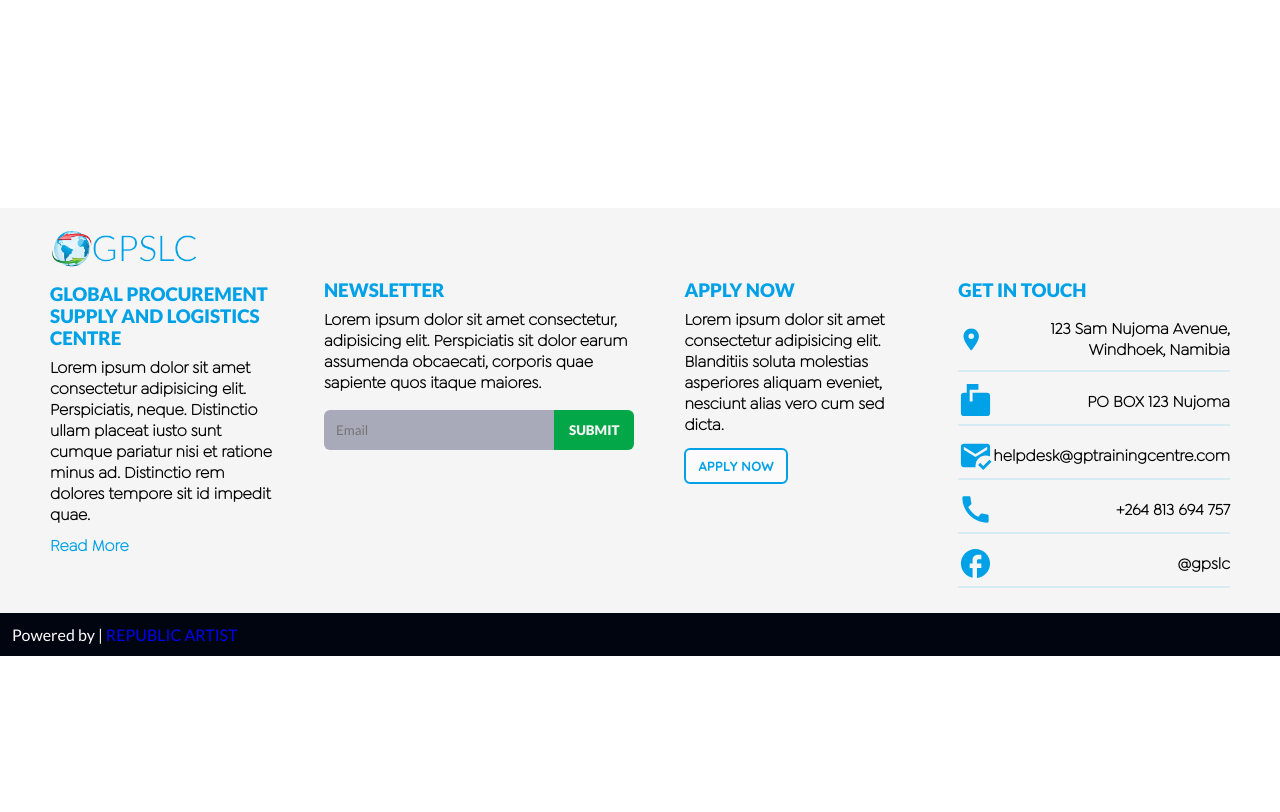
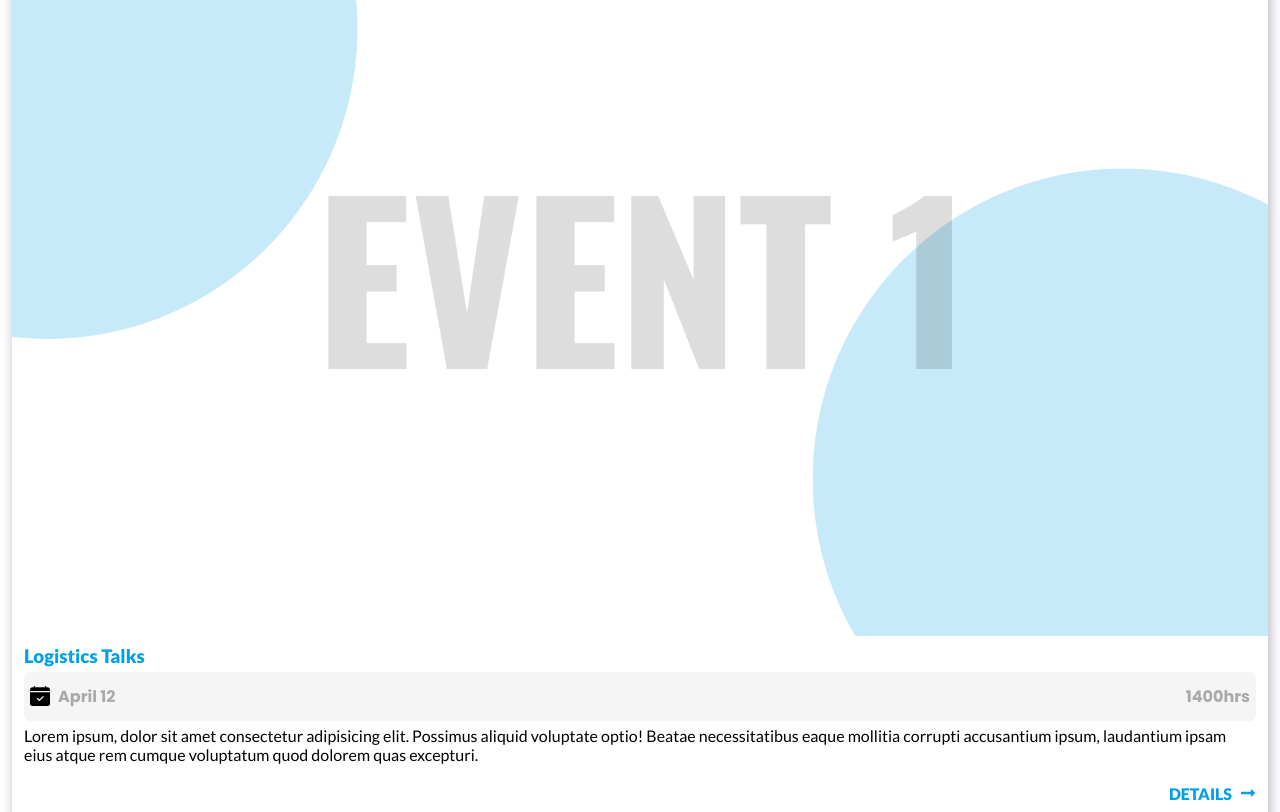
Before and after one commit to DrRichadams/gpslc, a React (Create React App) app: page /events in a window 1280 px wide. Shown: the part 285-1097 px from the top of the page. Before the commit the page ends 941 px from the top, so only its background shows below. Built offline with nearby package versions, Linux system fonts and the light colour scheme; a web font is replaced by a local one.

Commit message:
another commit

```diff
--- a/src/components/A3_events.js
+++ b/src/components/A3_events.js
@@ -1,5 +1,8 @@
 import React, { useState } from "react"
 import { v1 as uuidv4 } from "uuid"
+import BigTitle from "./utils/BigTitle"
+import { BsCalendarCheckFill } from "react-icons/bs"
+import { FaLongArrowAltRight } from "react-icons/fa"
 
 const A3_events = () => {
     const [ events ] = useState([
@@ -46,7 +49,32 @@ const A3_events = () => {
     ])
     return(
         <div className="a3_events_container">
-            EVENTS
+            <div className="up_events_title const_title_color">Up Coming Events</div>
+                <div className="up_event_box">
+                {
+                    events.map((item, index) => (
+                        <div
+                            key={item.id}
+                            className="up_event up_event_open_effect a3_event_box_content"
+                            >
+                                <img src={process.env.PUBLIC_URL + `events/${item.img}.png`} alt="" />
+                                <h3 className="const_title_color">{item.title}</h3>
+                                <div className="event_date_time">
+                                    <div className="up_event_date">
+                                        <BsCalendarCheckFill size={20} />
+                                        <p className="edt_date">{item.date}</p>
+                                    </div>
+                                    <p className="edt_time">{item.time}</p>
+                                </div>
+                                <p className="up_event_story">{item.story}</p>
+                                <div className="event_details_btn">
+                                    <p>Details</p>
+                                    <FaLongArrowAltRight className="details_icon" />
+                                </div>
+                            </div>
+                    ))
+                }
+                </div>
         </div>
     )
 }
--- a/src/components/features/UpcomingEvents.js
+++ b/src/components/features/UpcomingEvents.js
@@ -69,7 +69,7 @@ const UpcomingEvents = () => {
                                 display: index + 1 === currentEvent
                                 ? "block":"none"
                             }}>
-                                <img src={process.env.PUBLIC_URL + `events/${item.img ? item.img: "default"}.png`} alt="" />
+                                <img src={process.env.PUBLIC_URL + `events/${item.img}.png`} alt="" />
                                 <h3 className="const_title_color">{item.title}</h3>
                                 <div className="event_date_time">
                                     <div className="up_event_date">
--- a/src/styles/Styles_importer.js
+++ b/src/styles/Styles_importer.js
@@ -1,6 +1,7 @@
 import './App.css'
 import "./a1_home.css"
 import "./a2_services.css"
+import "./a3_events.css"
 import "./top_nav_bar.css"
 import "./faq.css"
 import "./footer.css"
--- /dev/null
+++ b/src/styles/a3_events.css
@@ -0,0 +1,61 @@
+.a3_event_box img {
+    width: 100%;
+    position: relative;
+}
+
+.a3_event_box {
+    position: relative;
+}
+
+.a3_event_box::after {
+    content: "";
+    width: 100%;
+    height: 100%;
+    background-color: rgba(36, 40, 80, 0.349);
+    position: absolute;
+    top: 0;
+    left: 0;
+}
+
+/* .a3_events_banner_content {
+    position: absolute;
+    top: 0;
+    left: 0;
+    display: flex;
+    flex-direction: column;
+    justify-content: center;
+    align-items: center;
+    background-color: red;
+    width: 100%;
+    height: 100%;
+    text-align: center;
+    padding: 15px;
+} */
+
+.a3_events_container {
+    display: flex;
+    flex-direction: column;
+    align-items: center;
+    justify-content: center;
+    padding: 12px;
+    gap: 50px;
+}
+
+.a3_event_box_content {
+    margin-bottom: 150px;
+    box-shadow: 2px 0 12px rgba(36, 40, 80, 0.349);
+}
+
+
+.a3_events_container .const_title_color,
+.a3_events_container .event_date_time,
+.a3_events_container .up_event_story
+ {
+    margin: 5px 12px;
+}
+
+.a3_events_container .event_details_btn {
+    margin-bottom: 35px;
+    padding-bottom: 35px;
+    /* background-color: red; */
+}
--- a/src/styles/upcoming_events.css
+++ b/src/styles/upcoming_events.css
@@ -134,7 +134,7 @@
     margin-bottom: 12px;
     padding: 8px 12px;
     color: rgb(1, 161, 231);
-    pointer-events: none;
+    /* pointer-events: none; */
 }
 
 .event_details_btn p {
```
Also changed, not shown: public/events/events_banner.png (added).
